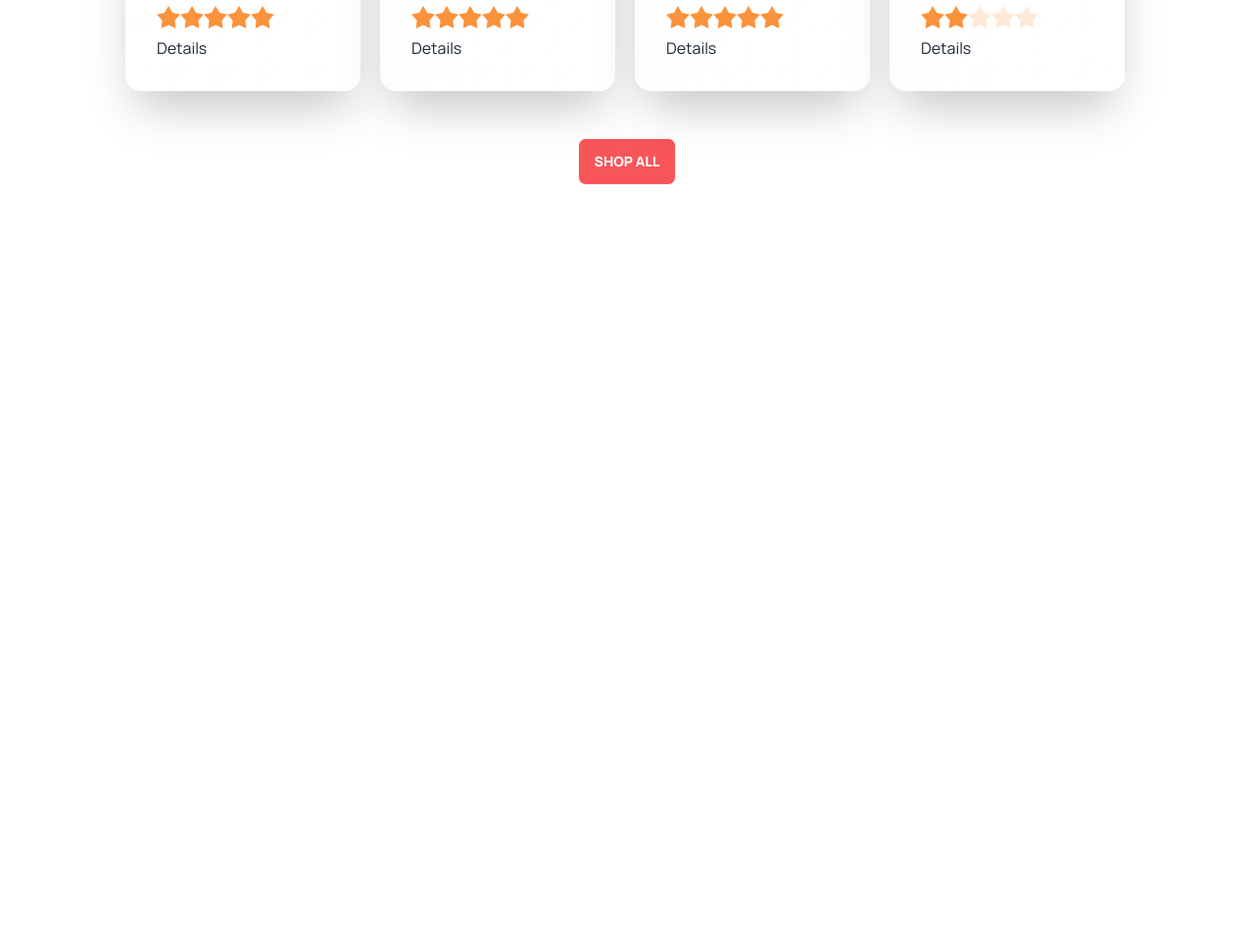
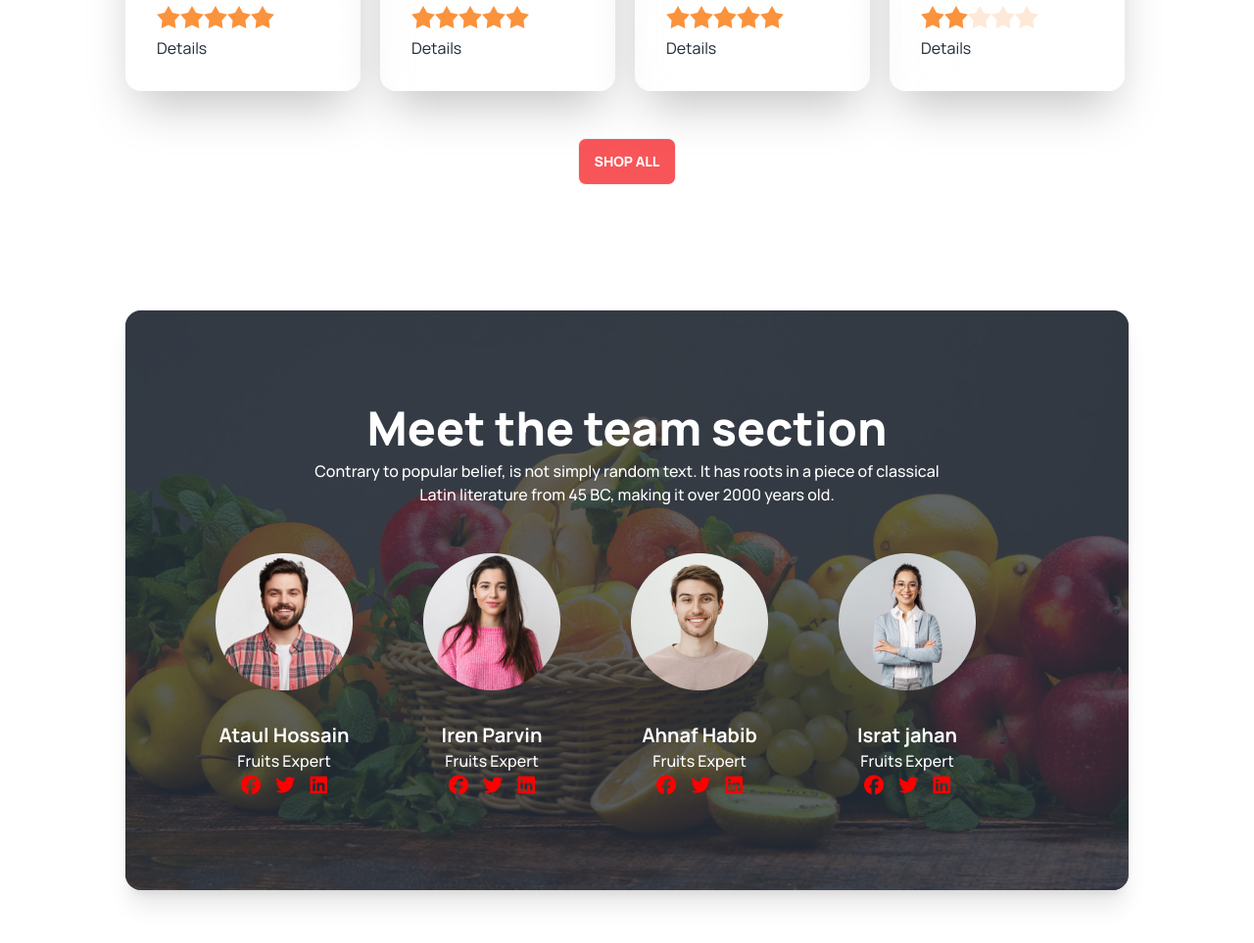
Before and after one commit to ataulweb/assignment-03-fruits-website, a plain HTML site: page index.html in a window 1280 px wide. Shown: the part 1467-2430 px from the top of the page at 98% size. Before the commit the page ends 1656 px from the top, so only its background shows below. Drawn offline with nearby package versions, Linux system fonts and the light colour scheme.

Commit message:
meet the team section complete

```diff
--- a/index.html
+++ b/index.html
@@ -271,6 +271,64 @@
         </div>
       </section>
 
+      <!-- meet the team section starts here -->
+      <section class="meet-team-section my-32">
+        <div class="card max-w-screen-lg mx-auto bg-base-100 shadow-xl image-full">
+          <figure><img src="./images/banner1.png" alt="Fruits" /></figure>
+          <div class="card-body text-center py-24">
+            <h2 class="card-title mx-auto text-5xl font-extrabold text-white">Meet the team section</h2>
+            <p class="font-medium text-base pb-10 text-white">Contrary to popular belief, is not simply random text. It has roots in a piece of classical
+            <br> Latin literature from 45 BC, making it over 2000 years old.</p>
+            <div class="card-actions mx-auto">
+              <div class="member-1 mr-16 text-white">
+                <img src="./images/member1.png" alt="">
+                <h3 class="font-bold text-xl pt-8">Ataul Hossain</h3>
+                <p class="text-base font-medium">Fruits Expert</p>
+                <div class="icon-member space-x-3">
+                  <i class="fa-brands fa-facebook fa-lg" style="color: #ff0000;"></i>
+                  <i class="fa-brands fa-twitter fa-lg" style="color: #ff0000;"></i>
+                  <i class="fa-brands fa-linkedin fa-lg" style="color: #ff0000;"></i>
+                </div>
+              </div>
+
+              <div class="member-2 mr-16 text-white">
+                <img src="./images/member2.png" alt="">
+                <h3 class="font-bold text-xl pt-8">Iren Parvin</h3>
+                <p class="text-base font-medium">Fruits Expert</p>
+                <div class="icon-member space-x-3">
+                  <i class="fa-brands fa-facebook fa-lg" style="color: #ff0000;"></i>
+                  <i class="fa-brands fa-twitter fa-lg" style="color: #ff0000;"></i>
+                  <i class="fa-brands fa-linkedin fa-lg" style="color: #ff0000;"></i>
+                </div>
+              </div>
+
+              <div class="member-3 mr-16 text-white">
+                <img src="./images/member3.png" alt="">
+                <h3 class="font-bold text-xl pt-8">Ahnaf Habib</h3>
+                <p class="text-base font-medium">Fruits Expert</p>
+                <div class="icon-member space-x-3">
+                  <i class="fa-brands fa-facebook fa-lg" style="color: #ff0000;"></i>
+                  <i class="fa-brands fa-twitter fa-lg" style="color: #ff0000;"></i>
+                  <i class="fa-brands fa-linkedin fa-lg" style="color: #ff0000;"></i>
+                </div>
+              </div>
+
+              <div class="member-4 mr-16 text-white">
+                <img src="./images/member4.png" alt="">
+                <h3 class="font-bold text-xl pt-8">Israt jahan</h3>
+                <p class="text-base font-medium">Fruits Expert</p>
+                <div class="icon-member space-x-3">
+                  <i class="fa-brands fa-facebook fa-lg" style="color: #ff0000;"></i>
+                  <i class="fa-brands fa-twitter fa-lg" style="color: #ff0000;"></i>
+                  <i class="fa-brands fa-linkedin fa-lg" style="color: #ff0000;"></i>
+                </div>
+              </div>
+
+            </div>
+          </div>
+        </div>
+      </section>
+      <!-- meet the team section ends here -->
 
 
     </main>
```
